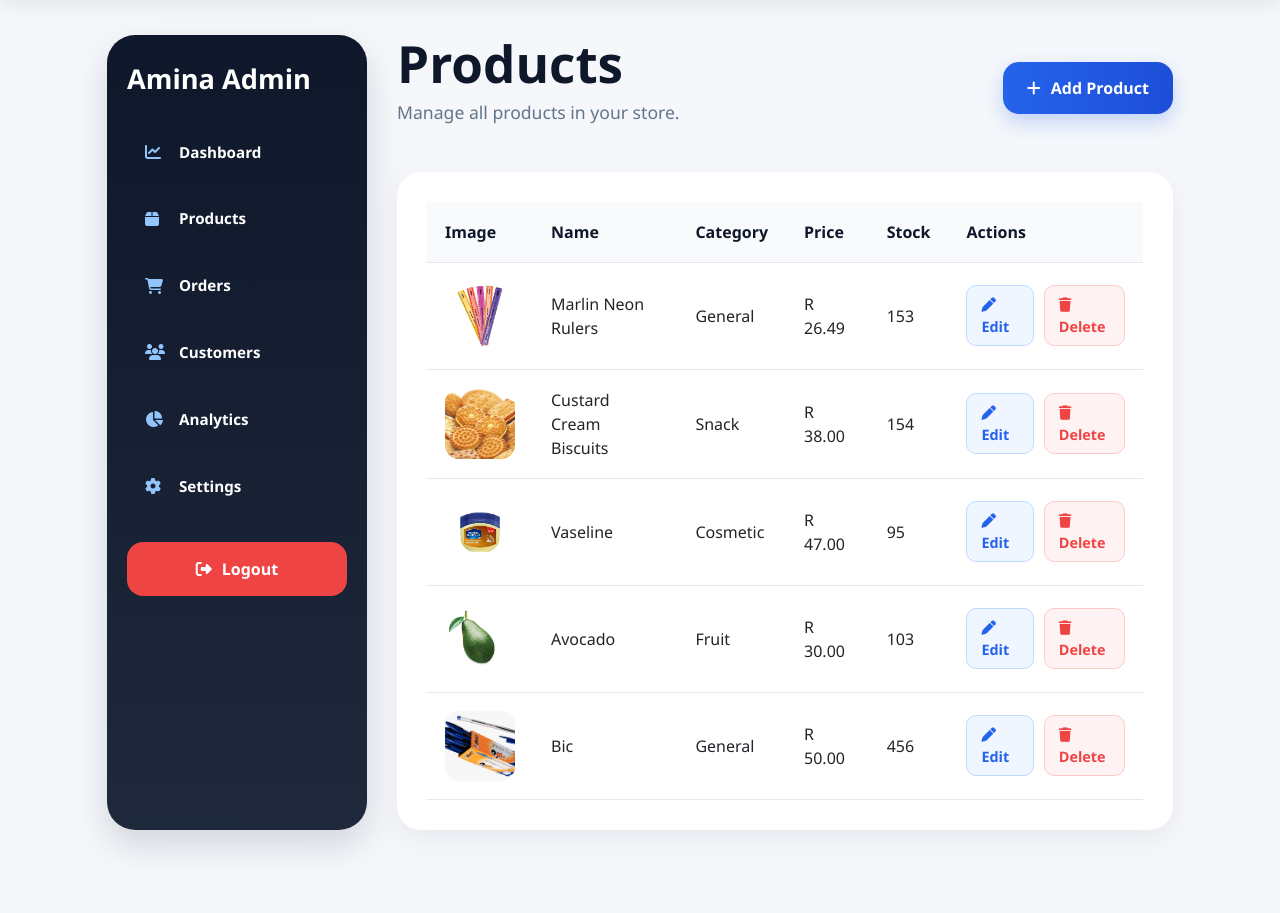
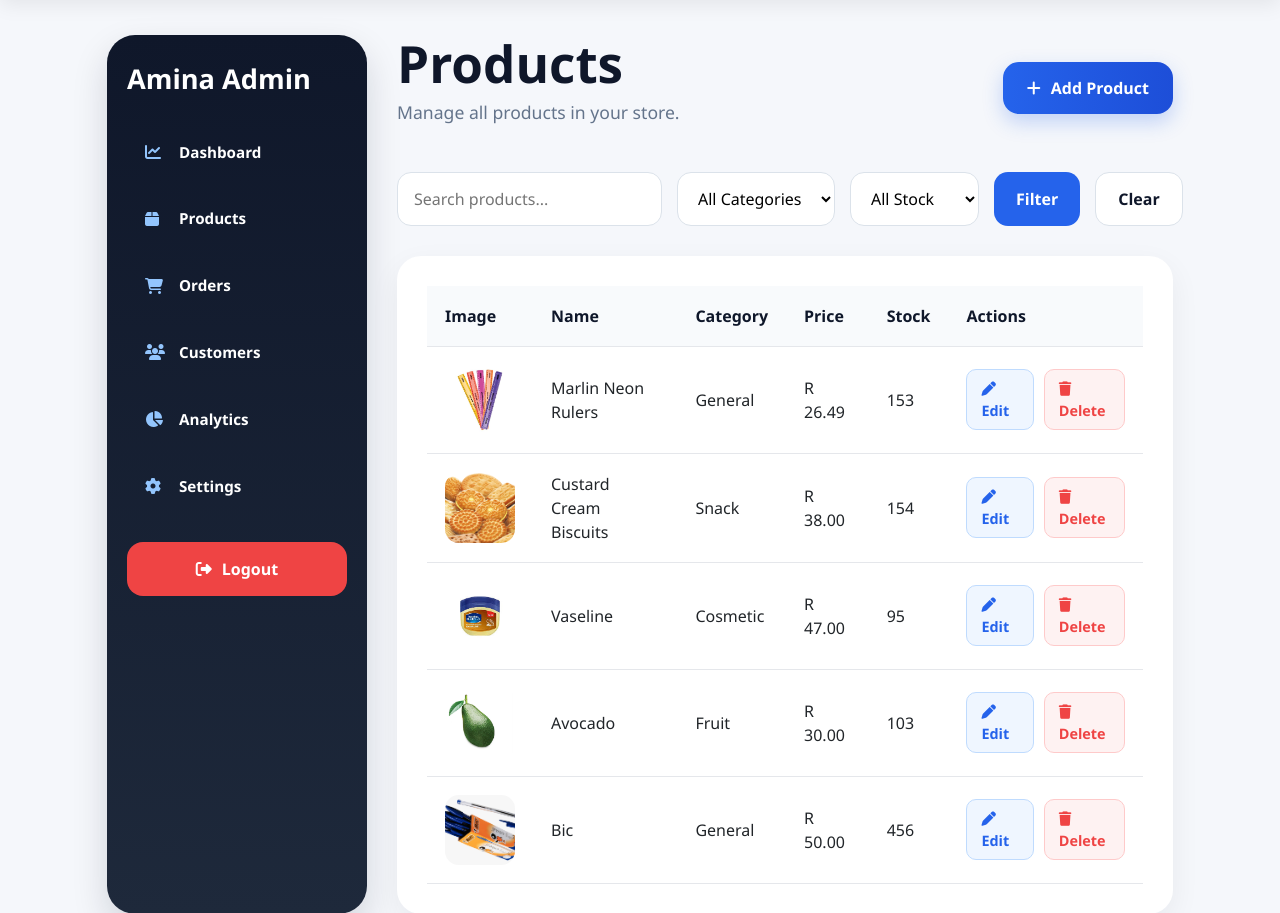
Before and after one commit to lusuJR/django-product-catalog, a Django app: page /dashboard/products/ in a window 1280 px wide. Shown: the part 162-1075 px from the top of the page. Run offline with Django 5.2, Linux system fonts and the light colour scheme; a user stored in the database is signed in; data comes from the database, SQL or seed files in the repository.

Commit message:
add Admin Product Search + Filters

```diff
--- a/products/templates/products/admin_products.html
+++ b/products/templates/products/admin_products.html
@@ -23,7 +23,40 @@
             </div>
 
         </div>
+        <form method="GET" class="admin-filter-form">
 
+            <input type="text"
+                name="search"
+                placeholder="Search products..."
+                value="{{ search_query|default:'' }}">
+
+            <select name="category">
+                <option value="">All Categories</option>
+
+                {% for category in categories %}
+                    <option value="{{ category }}"
+                        {% if category_filter == category %}selected{% endif %}>
+                        {{ category }}
+                    </option>
+                {% endfor %}
+            </select>
+
+            <select name="stock">
+                <option value="">All Stock</option>
+                <option value="low" {% if stock_filter == 'low' %}selected{% endif %}>
+                    Low Stock
+                </option>
+            </select>
+
+            <button type="submit">
+                Filter
+            </button>
+
+            <a href="{% url 'admin_products' %}" class="clear-filter-btn">
+                Clear
+            </a>
+
+        </form>
         <div class="dashboard-panel">
 
             <table class="admin-table">
--- a/products/views.py
+++ b/products/views.py
@@ -225,7 +225,32 @@ def admin_dashboard(request):
 @user_passes_test(lambda user: user.is_staff, login_url='login')
 def admin_products(request):
     products = Product.objects.all().order_by('-created_at')
-    return render(request, 'products/admin_products.html', {'products': products})
+
+    search_query = request.GET.get('search')
+    category_filter = request.GET.get('category')
+    stock_filter = request.GET.get('stock')
+
+    if search_query:
+        products = products.filter(name__icontains=search_query)
+
+    if category_filter:
+        products = products.filter(category__iexact=category_filter)
+
+    if stock_filter == 'low':
+        products = products.filter(stock__lte=10)
+
+    categories = Product.objects.values_list(
+        'category',
+        flat=True
+    ).distinct()
+
+    return render(request, 'products/admin_products.html', {
+        'products': products,
+        'categories': categories,
+        'search_query': search_query,
+        'category_filter': category_filter,
+        'stock_filter': stock_filter,
+    })
 
 
 @user_passes_test(lambda user: user.is_staff, login_url='login')
--- a/static/css/style.css
+++ b/static/css/style.css
@@ -1567,3 +1567,50 @@ h1 {
     border-radius:14px;
     font-weight:700;
 }
+
+/* ADMIN FILTERS */
+
+.admin-filter-form{
+    display:grid;
+    grid-template-columns:2fr 1fr 1fr auto auto;
+    gap:15px;
+    margin-bottom:30px;
+}
+
+.admin-filter-form input,
+.admin-filter-form select{
+    border:1px solid #dbe2ea;
+    border-radius:14px;
+    padding:14px 16px;
+    background:white;
+}
+
+.admin-filter-form button{
+    border:none;
+    background:#2563eb;
+    color:white;
+    padding:14px 22px;
+    border-radius:14px;
+    font-weight:700;
+}
+
+.clear-filter-btn{
+    background:white;
+    color:#0f172a;
+    padding:14px 22px;
+    border-radius:14px;
+    text-decoration:none;
+    font-weight:700;
+    border:1px solid #dbe2ea;
+}
+
+.clear-filter-btn:hover{
+    background:#f8fafc;
+    color:#2563eb;
+}
+
+@media(max-width:992px){
+    .admin-filter-form{
+        grid-template-columns:1fr;
+    }
+}
```
